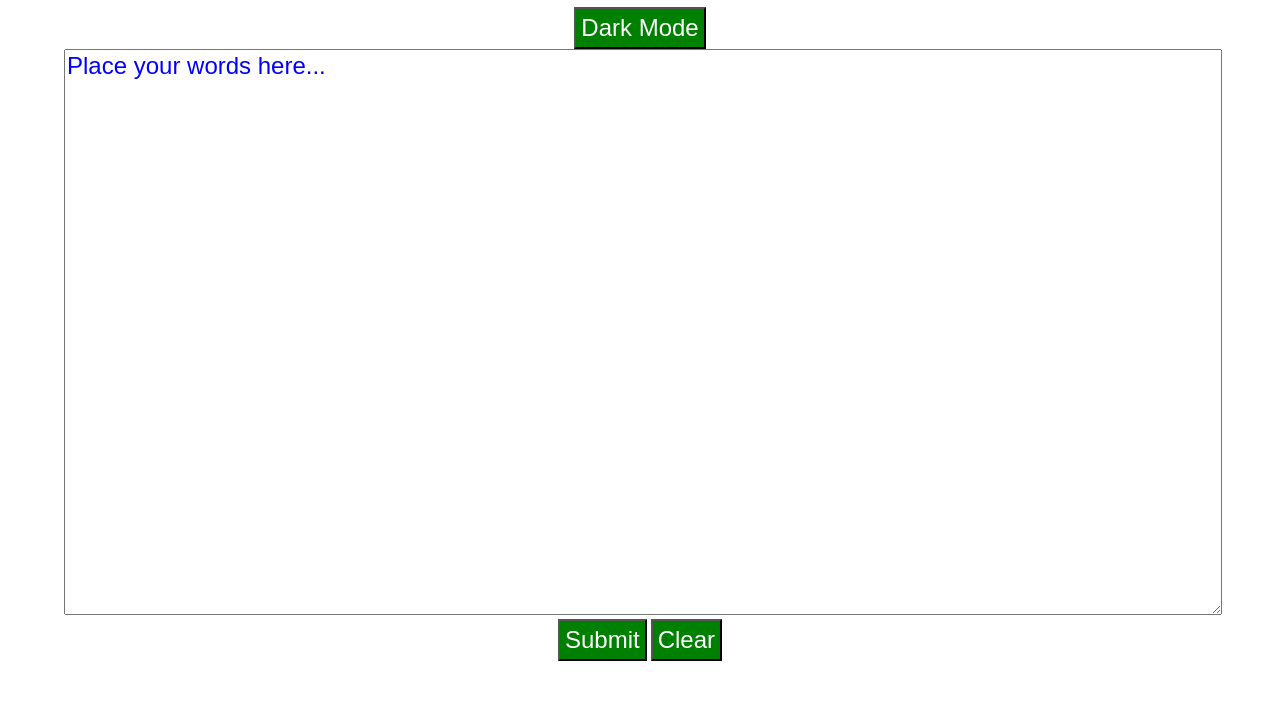
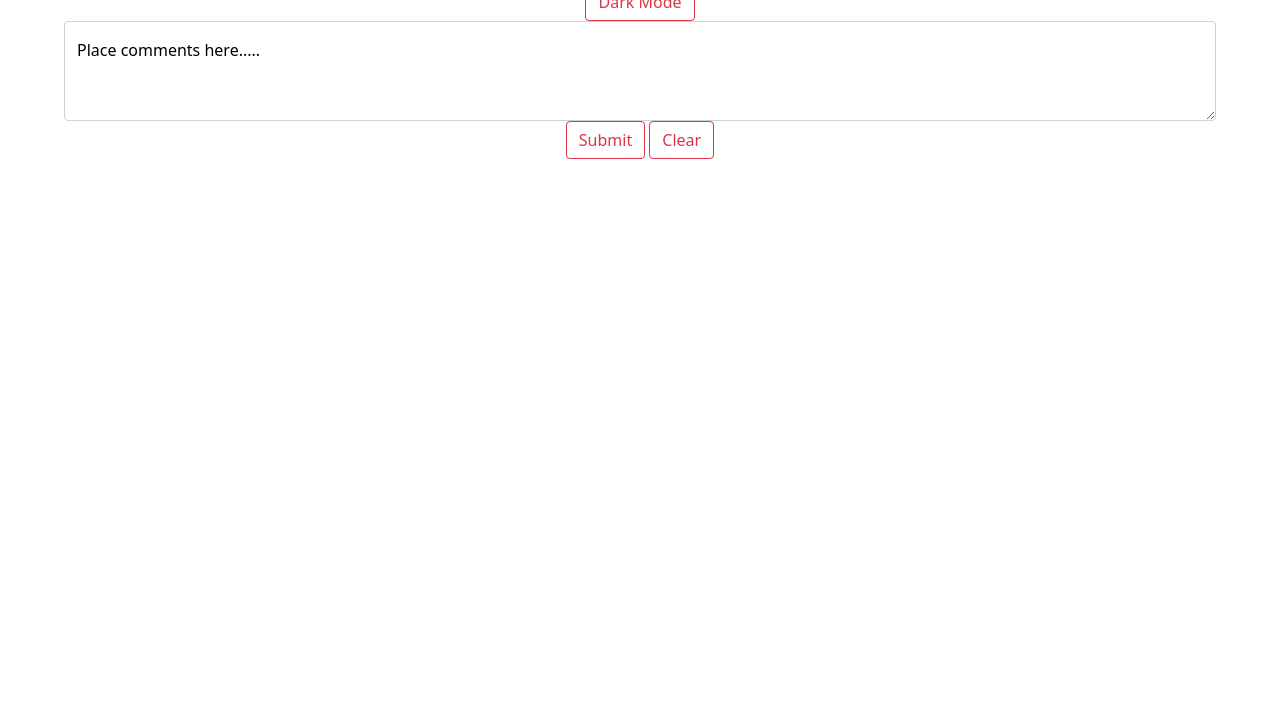
Before and after one commit to ImadOttallah/LAB-word-counter, a plain HTML site: page index.html in a window 1280 px wide. Shown: the part 73-800 px from the top of the page. Drawn offline with nearby package versions, Linux system fonts and the light colour scheme.

Commit message:
added bootstrap buttons and textarea

```diff
--- a/index.html
+++ b/index.html
@@ -5,19 +5,27 @@
   <meta http-equiv="X-UA-Compatible" content="IE=edge">
   <meta name="viewport" content="width=device-width, initial-scale=1.0">
   <title>Word Counter</title>
+  <link href="https://cdn.jsdelivr.net/npm/bootstrap@5.1.3/dist/css/bootstrap.min.css" rel="stylesheet" integrity="sha384-1BmE4kWBq78iYhFldvKuhfTAU6auU8tT94WrHftjDbrCEXSU1oBoqyl2QvZ6jIW3" crossorigin="anonymous">
   <link rel="stylesheet" href="main.css">
 </head>
 <body>
 
   <h1>Word Counter</h1>
-  <button id="bg-switch">Dark Mode</button>
+
+  <button type="button" id="bg-switch" class="btn btn-outline-danger">Dark Mode</button>
   <div id="error" class="error"></div>
   <form>
-    <textarea rows="20" placeholder="Place your words here..."></textarea>
-    <button type="submit">Submit</button>
-    <button type="reset">Clear</button>
+  <div class="form-floating">
+  <textarea class="form-control" placeholder="Leave a comment here" id="floatingTextarea2" style="height: 100px"></textarea>
+  <label for="floatingTextarea2">Place comments here.....</label>
+</div>
+
+    <button type="button" class="btn btn-outline-danger">Submit</button>
+    <button type="button" class="btn btn-outline-danger">Clear</button>
+
   </form>
   <div id="word-count"></div>
+  <script src="https://cdn.jsdelivr.net/npm/bootstrap@5.1.3/dist/js/bootstrap.bundle.min.js" integrity="sha384-ka7Sk0Gln4gmtz2MlQnikT1wXgYsOg+OMhuP+IlRH9sENBO0LRn5q+8nbTov4+1p" crossorigin="anonymous"></script>
   <script src="main.js"></script>
 </body>
 </html>
```
